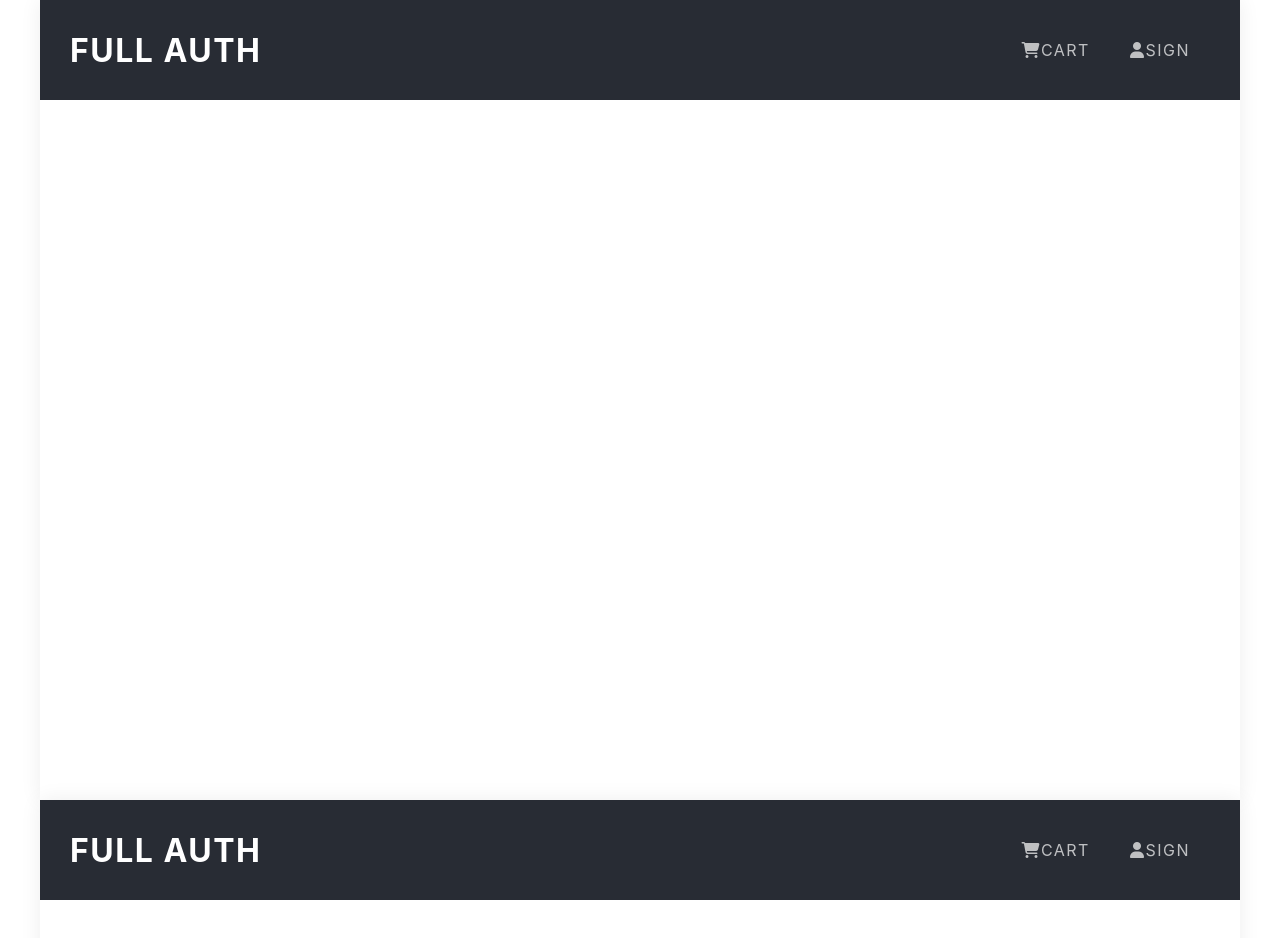
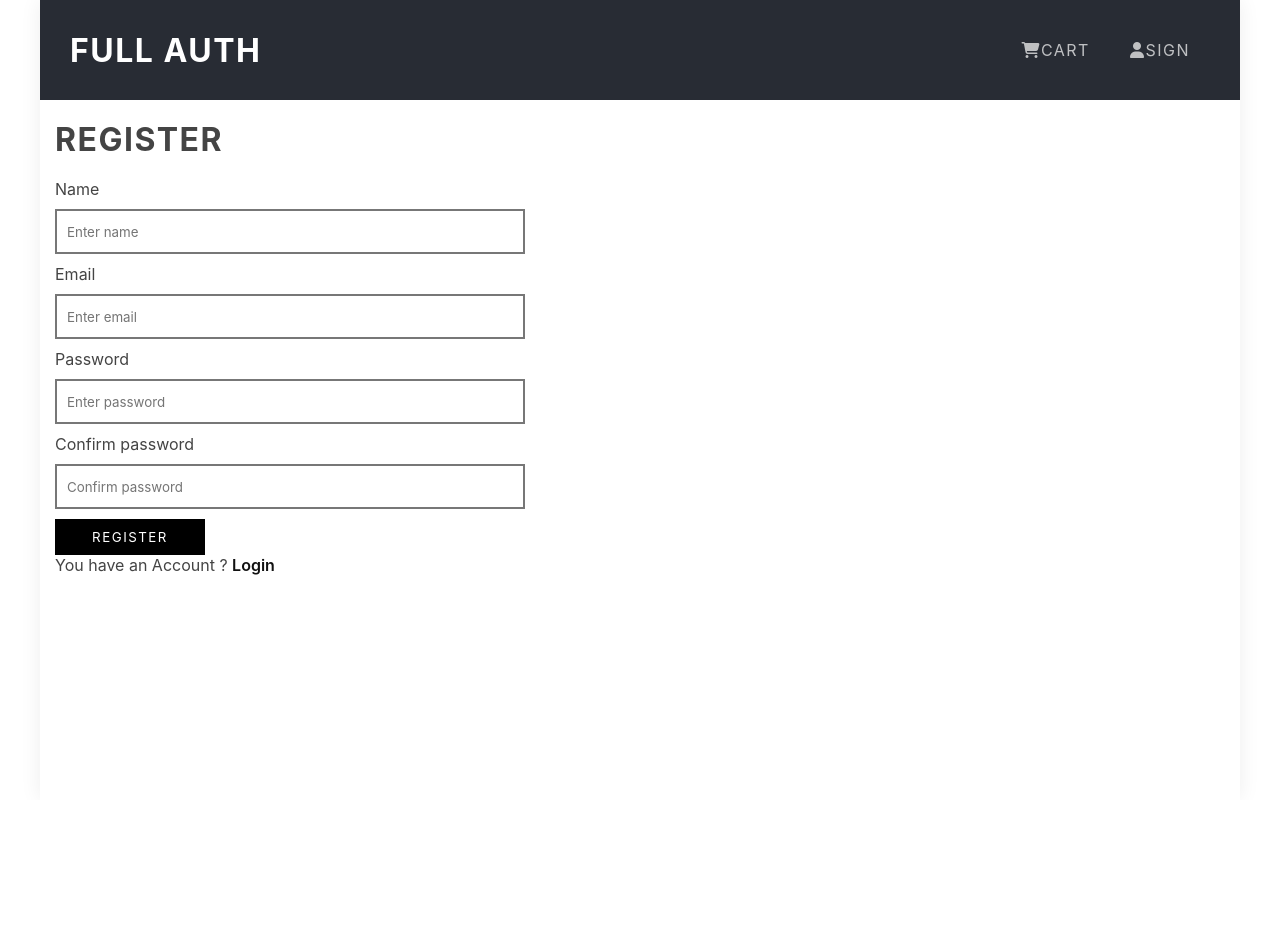
Before and after one commit to hichemsamti/full-auth-mern, a React (Create React App) app in the folder client/: page /register in a window 1280 px wide. Shown: the top 938 px of the page. After the commit the page ends 800 px from the top, so only its background shows below. Built offline with nearby package versions, Linux system fonts and the light colour scheme.

Commit message:
registration activation front end

```diff
--- a/client/src/components/body/Body.js
+++ b/client/src/components/body/Body.js
@@ -1,6 +1,8 @@
 
 import {Switch ,Route} from "react-router-dom"
 import Login from './auth/Login'
+import Register from './auth/Register'
+import ActivationMail from "./auth/ActivationMail"
 
 
 
@@ -10,6 +12,8 @@ export default function Body() {
 
            <Switch>
                <Route path="/login" component={Login} exact />
+               <Route path="/register" component={Register} exact />
+               <Route path="/user/activate/:activation_token" component={ActivationMail} exact />
 
 
            </Switch>
--- /dev/null
+++ b/client/src/components/body/auth/ActivationMail.js
@@ -0,0 +1,15 @@
+import React, {useState,useEffect} from 'react'
+import {useParams} from "react-router-dom"
+import {showErrMsg, showSuccessMsg} from "../../utils/notifications/Notification"
+import axios from 'axios'
+export default function ActivationMail() {
+
+    const {activation_token} = useParams()
+    const [err, setErr] = useState('')
+    const [success, setSuccess] = useState('')
+    return (
+        <div className="active_page">
+
+        </div>
+    )
+}
--- a/client/src/components/body/auth/Login.js
+++ b/client/src/components/body/auth/Login.js
@@ -41,7 +41,7 @@ export default function Login() {
             setUser({...user , err:'', success:res.data.msg})
 
             localStorage.setItem('firstLogin',true)
-            dispatch(dispatchLogin)
+            dispatch(dispatchLogin())
             history.push('/')
         }catch(err){
             console.log(err.response)
@@ -79,6 +79,9 @@ export default function Login() {
 
                 </div>
             </form>
+
+            <p>New here ? <Link to="/register">Register</Link></p>
+
         </div>
     )
 }
--- /dev/null
+++ b/client/src/components/body/auth/Register.js
@@ -0,0 +1,120 @@
+import React , {useState}  from 'react'
+import {Link} from "react-router-dom"
+import "./auth.css"
+import axios from "axios"
+import {showErrMsg, showSuccessMsg} from "../../utils/notifications/Notification"
+//import {dispatchLogin} from "../../../redux/actions/authAction"
+//import {useDispatch} from "react-redux"
+import {isEmpty, isEmail, isLength, isMatch} from "../../utils/validation/Validation"
+
+const initialState = {
+    name:"",
+    email:"",
+    password:"",
+    cf_password:"",
+    err:"",
+    success:"",
+
+
+}
+
+
+
+export default function Register() {
+
+    const[user, setUser] = useState(initialState)
+   // const dispatch = useDispatch()
+   // const history = useHistory()
+    const {name,email,password,cf_password,err,success} = user
+
+    const handleChangeInput = e => {
+        const {name, value} = e.target
+        setUser({...user , [name]:value, err:"", success:""})
+    }
+
+
+    const handleSubmit = async e => {
+        e.preventDefault()
+
+        if(isEmpty(name) || isEmpty(password))
+
+                return setUser({...user,err:"Please fill in all fields", success:""})
+
+
+            if(!isEmail(email))
+
+                return setUser({...user,err:"Invalid emails", success:""})
+
+            if(isLength(password))
+
+                return setUser({...user,err:"Password should be 6 characters length", success:""})
+
+            if(!isMatch(password, cf_password))
+
+                 return setUser({...user,err:"Password doest match", success:""})
+
+
+        try{
+
+            const res = await axios.post('/user/register', {
+                name,email,password
+            })
+
+            setUser({...user, err:"", success:res.data.msg})
+
+
+        }catch(err){
+            console.log(err.response)
+            err.response.data.msg && setUser({...user , err:err.response.data.msg, success:""})
+        }
+    }
+
+    return (
+        <div className="login_page">
+            <h2>Register</h2>
+
+            {err && showErrMsg(err)}
+            {success && showSuccessMsg(success)}
+
+            <form onSubmit={handleSubmit}>
+
+            <div>
+                    <label htmlFor="name">Name</label>
+                    <input type="text" placeholder="Enter name" id="name" value={name} name="name"
+                    onChange={handleChangeInput}
+                    />
+                </div>
+
+                <div>
+                    <label htmlFor="email">Email</label>
+                    <input type="email" placeholder="Enter email" id="email" value={email} name="email"
+                    onChange={handleChangeInput}
+                    />
+                </div>
+
+                <div>
+                   <label htmlFor="password">Password</label>
+                   <input type="password" placeholder="Enter password" id="password" value={password} name="password"
+                   onChange={handleChangeInput}
+                   />
+                </div>
+
+                <div>
+                   <label htmlFor="cf_password">Confirm password</label>
+                   <input type="password" placeholder="Confirm password" id="cf_password" value={cf_password} name="cf_password"
+                   onChange={handleChangeInput}
+                   />
+                </div>
+
+                <div className="row">
+
+                    <button type="submit">Register</button>
+
+
+                </div>
+            </form>
+
+            <p>You have an Account ? <Link to="/login">Login</Link></p>
+        </div>
+    )
+}
--- a/client/src/components/body/auth/auth.css
+++ b/client/src/components/body/auth/auth.css
@@ -55,3 +55,15 @@
 
 
 }
+
+.login_page {
+
+    margin: 10px 0;
+
+}
+
+.login_page a{
+
+    color: #111;
+    font-weight: 600;
+}
--- /dev/null
+++ b/client/src/components/utils/validation/Validation.js
@@ -0,0 +1,20 @@
+export const isEmpty = value => {
+    if(!value) return true
+    return false
+}
+
+export const isEmail = email => {
+    const re = /^(([^<>()\[\]\\.,;:\s@"]+(\.[^<>()\[\]\\.,;:\s@"]+)*)|(".+"))@((\[[0-9]{1,3}\.[0-9]{1,3}\.[0-9]{1,3}\.[0-9]{1,3}])|(([a-zA-Z\-0-9]+\.)+[a-zA-Z]{2,}))$/
+    return re.test(email)
+}
+
+export const isLength = password => {
+    if(password.length <6 ) return true
+    return false
+}
+
+
+export const isMatch = (password, cf_password) => {
+    if(password === cf_password) return true
+    return false
+}
--- a/client/src/index.js
+++ b/client/src/index.js
@@ -12,7 +12,7 @@ ReactDOM.render(
 
         <App />
     </DataProvider>
-    <App />
+
   </React.StrictMode>,
   document.getElementById('root')
 );
--- a/client/src/redux/store.js
+++ b/client/src/redux/store.js
@@ -7,11 +7,15 @@ const store = createStore(rootReducer,
     window.__REDUX_DEVTOOLS_EXTENSION__ && window.__REDUX_DEVTOOLS_EXTENSION__())
 
 export default function DataProvider({children}) {
+
+
     return (
         <Provider store={store}>
 
            {children}
 
+
+
         </Provider>
     )
 }
```
